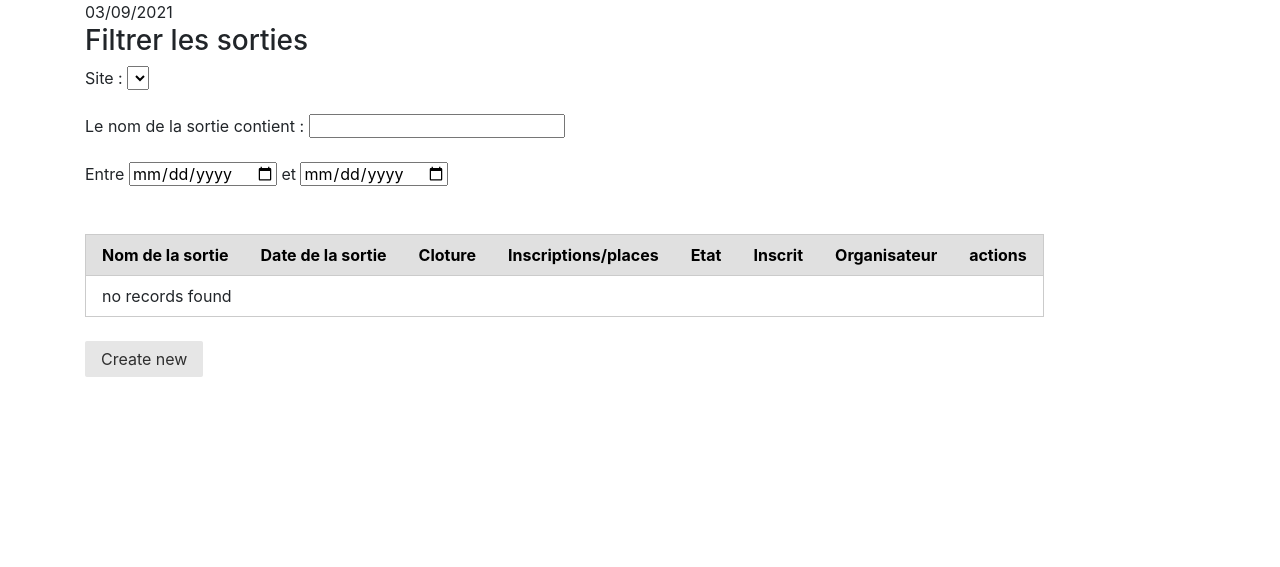
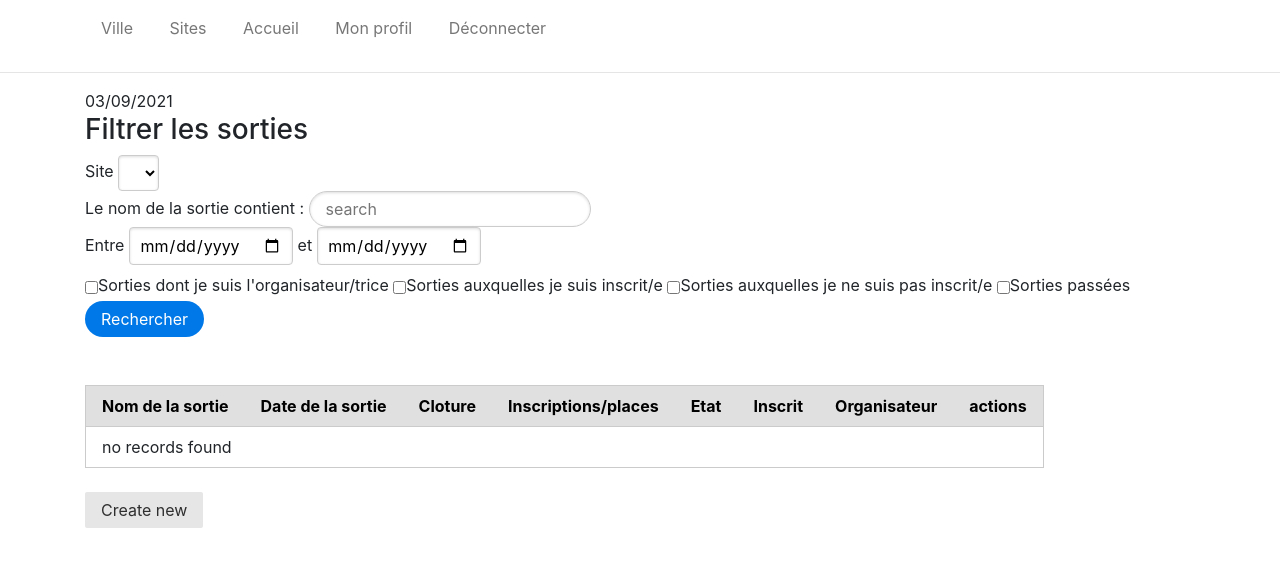
Before and after one commit to mamed9701/projet_Sortir, a Symfony app: template templates/sortie/index.html.twig in a window 1280 px wide. Shown: the top 567 px of the page. Run offline with Twig, Linux system fonts and the light colour scheme; the template is opened without the code that fills it, so the values that code supplies are empty; some libraries are stand-ins or nearby versions.

Commit message:
commit base

```diff
--- a/templates/base.html.twig
+++ b/templates/base.html.twig
@@ -14,6 +14,32 @@
         {% endblock %}
     </head>
     <body>
+        <nav class="navbar navbar-expand-lg ">
+            <div class="container">
+
+                <div class="pure-menu pure-menu-horizontal" id="menu">
+                    <ul class="pure-menu-list">
+                        <li class="pure-menu-item">
+                            <a href="#" class="pure-menu-link">Ville</a>
+                        </li>
+                        <li class="pure-menu-item">
+                            <a href="#" class="pure-menu-link">Sites</a>
+                        </li>
+                        <li class="pure-menu-item">
+                            <a href="{{ path('sortie_index') }}" class="pure-menu-link">Accueil</a>
+                        </li>
+                        <li class="pure-menu-item">
+                            <a href="#" class="pure-menu-link">Mon profil</a>
+                        </li>
+                        <li class="pure-menu-item">
+                            <a href="#" class="pure-menu-link">Déconnecter</a>
+                        </li>
+                    </ul>
+                </div>
+
+            </div>
+        </nav><hr>
+
         <div class="container">
                 {% block body %}{% endblock %}
         </div>
--- a/templates/sortie/index.html.twig
+++ b/templates/sortie/index.html.twig
@@ -9,22 +9,32 @@
         <!-- if(participant){ session.nom }-->
         </div>
 
-    <div>
+
         <!-- /à gauche -->
         <h3>Filtrer les sorties</h3>
-        Site : <select></select><!-- Liste déroulante des sites -->
-    <br><br>
-    Le nom de la sortie contient : <input type="text"><!-- Input -->
-    <br><br>
-        Entre <input type="date"> et <input type="date">
+
+            <form class="pure-form pure-form-aligned" action="" method="">
+                Site
+
+                <select name="search"><option></option></select><!-- Liste déroulante des sites -->
+
+
+                <br>
+                Le nom de la sortie contient : <input type="text" name="search" class="pure-input-rounded" placeholder="search"><!-- Input -->
+                <br>
+                Entre <input type="date" name="date_debut"> et <input type="date" name="date_cloture">
                 <!-- /à gauche-->
 
                 <!-- /à droite -->
-
-
+                <div>
+                    <input type="checkbox" name="sorties" value="1"><label> Sorties dont je suis l'organisateur/trice</label>
+                    <input type="checkbox" name="sorties" value="2"><label> Sorties auxquelles je suis inscrit/e</label>
+                    <input type="checkbox" name="sorties" value="3"><label> Sorties auxquelles je ne suis pas inscrit/e</label>
+                    <input type="checkbox" name="sorties" value="4"><label> Sorties passées</label>
+                </div>
                 <!-- /à droite-->
-    </div>
-
+                <button class="pure-button pure-button-primary pure-input-rounded">Rechercher</button>
+            </form>
 
 <br><br>
 
@@ -47,14 +57,17 @@
             <tr>
                 <td>{{ sortie.nom }}</td>
                 <td>{{ sortie.dateDebut ? sortie.dateDebut|date('Y-m-d H:i:s') : '' }}</td>
-                <td>{{ sortie.dateCloture ? sortie.dateCloture|date('Y-m-d H:i:s') : '' }}</td>
-                <td>{{ sortie.nbInscriptionsMax }}</td>
-                <td>{{ sortie.etat }}</td>
-                <td>Inscrit</td>
+                <td>{{ sortie.dateCloture ? sortie.dateCloture|date('Y-m-d') : '' }}</td>
+                <td>/{{ sortie.nbInscriptionsMax }}</td>
+
+                <td>Etat</td>
+
+                <td>X</td>
                 <td> Organisateur</td>
                 <td>
-                    <a href="{{ path('sortie_show', {'id': sortie.id}) }}">Success Button</a>
-                    <a href="{{ path('sortie_edit', {'id': sortie.id}) }}">edit</a>
+                    <a href="{{ path('sortie_show', {'id': sortie.id}) }}">Afficher</a>
+                    <a href="{{ path('sortie_edit', {'id': sortie.id}) }}">Modifier</a>
+                    <a href="">Annuler</a>
                 </td>
             </tr>
         {% else %}
@@ -66,7 +79,6 @@
     </table>
     </div>
     <br>
-
     <a class="pure-button" href="{{ path('sortie_new') }}">Create new</a>
     </div>
 {% endblock %}
```
Also changed, not shown: public/CSS/style.css (+6 -1 lines). Lines whose indentation alone changed are shown as unchanged.
